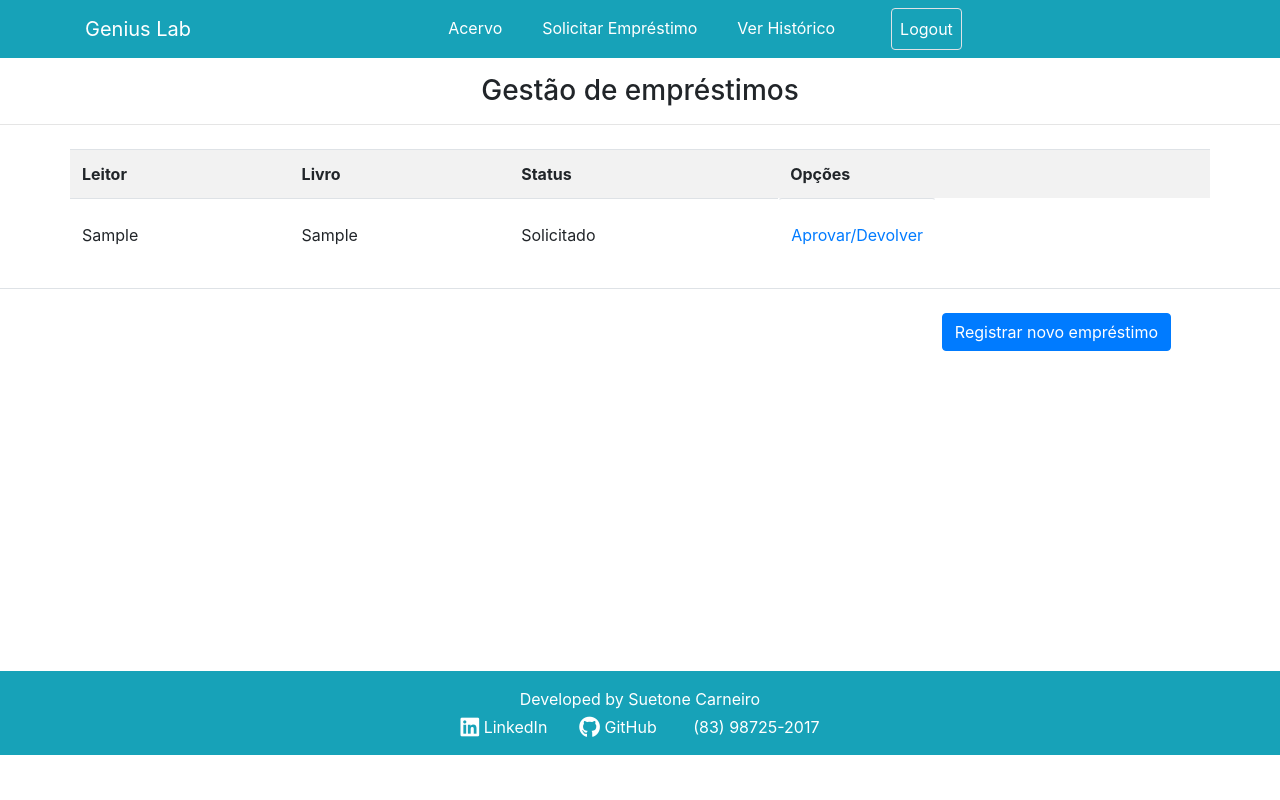
After one commit to SuetoneCarneiro/Genius-Lab-biblioteca, a Django app: template biblioteca/templates/biblioteca/gestao-emprestimos.html in a window 1280 px wide. The commit adds this page. Run offline with Django 3.2, Linux system fonts and the light colour scheme; the template is opened without the code that fills it: most values are stand-ins (such as "Sample title", 1, 10 or a date in 2020); some libraries are stand-ins or nearby versions.

Commit message:
:lipstick: feat: criação da página de gestão de empréstimos

```diff
--- a/biblioteca/templates/biblioteca/admin-area.html
+++ b/biblioteca/templates/biblioteca/admin-area.html
@@ -48,7 +48,7 @@
                     <div class="card-body">
                         <h5 class="card-title">Gestão de Empréstimos</h5>
                         <p class="card-text">Gerencie os empréstimos e devoluções de livros.</p>
-                        <a href="#" class="btn btn-primary">Acessar</a>
+                        <a href="{% url 'emprestimos' %}" class="btn btn-primary">Acessar</a>
                     </div>
                 </div>
             </div>
--- /dev/null
+++ b/biblioteca/templates/biblioteca/gestao-emprestimos.html
@@ -0,0 +1,59 @@
+{% extends 'biblioteca/modelo.html' %}
+{% load static %}
+{% load crispy_forms_tags %}
+
+<!DOCTYPE html>
+<html lang="en">
+<head>
+    <meta charset="UTF-8">
+    <meta name="viewport" content="width=device-width, initial-scale=1.0">
+    {% block titulo %}
+    <title>Gestão de empréstimos</title>
+    {% endblock %}
+    <link rel="stylesheet" href="{% static 'css/bootstrap.min.css' %}">
+</head>
+<body>
+
+    {% block content %}
+    <h3 class="text-center mt-3">Gestão de empréstimos</h3>
+    <hr>
+    <div class="table-responsive border-bottom pt-2 mb-4">
+        <table class="table table-striped container">
+                <tr>
+                    <th>Leitor</th>
+                    <th>Livro</th>
+                    <th>Status</th>
+                    <th>Opções</th>
+                </tr>
+
+                {% for emprestimo in object_list %}
+                {% if emprestimo.status == 'solicitado' or emprestimo.status == 'em_aberto' %}
+                <tr>
+                    <td class="py-4">{{ emprestimo.fk_usuario }}</td>
+                    <td class="py-4">{{ emprestimo.fk_livro }}</td>
+                    <td class="py-4">
+                        {% if emprestimo.status == 'em_aberto' %}
+                        Em aberto
+                        {% else %}
+                        Solicitado
+                        {% endif %}
+                    </td>
+                    <td class="btn btn-link py-4"><a href="#">Aprovar/Devolver</a></td>
+                </tr>
+                {% endif %}
+                {% empty %}
+                <tr>
+                    <td colspan="3">Nenhum empréstimo em aberto.</td>
+                </tr>
+
+                {% endfor %}
+
+            </table>
+    </div>
+    <div class="container text-right mt-2">
+        <a href="" class="btn btn-primary mr-4">Registrar novo empréstimo</a>
+    </div>
+    {% endblock %}
+
+</body>
+</html>
--- a/biblioteca/urls.py
+++ b/biblioteca/urls.py
@@ -1,5 +1,6 @@
 from django.urls import path
 from .views import BibliotecaView, EmprestimoView, HistoricoView, AdmView, CadLivroView
+from .views import GestaoEmprestimosView
 
 urlpatterns = [
     path('biblioteca/', BibliotecaView.as_view(template_name='biblioteca/biblioteca.html'), name='biblioteca'),
@@ -7,5 +8,6 @@ urlpatterns = [
     path('historico/', HistoricoView.as_view(template_name='biblioteca/historico-usuario.html'), name='historico'),
     path('administrador/', AdmView.as_view(template_name='biblioteca/admin-area.html'), name='administracao'),
     path('cadastrar-livro/', CadLivroView.as_view(template_name='biblioteca/cadastro-livros.html'), name='cadastrar-livro'),
+    path('emprestimos/', GestaoEmprestimosView.as_view(template_name='biblioteca/gestao-emprestimos.html'), name='emprestimos')
 
 ]
```
Also changed, not shown: biblioteca/views.py (+16 -0 lines).
